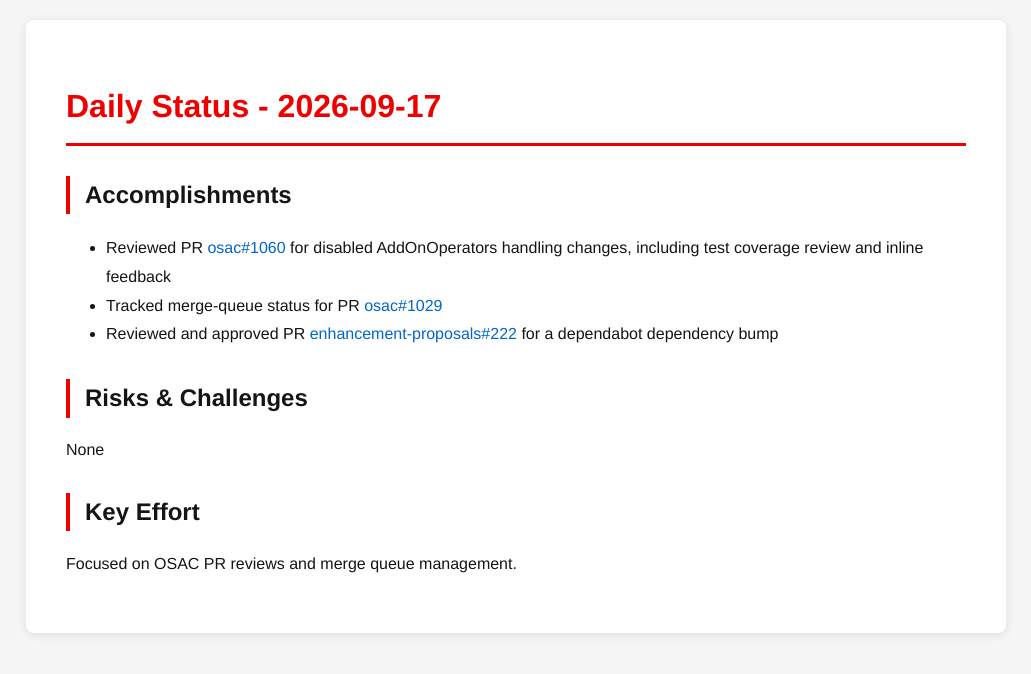
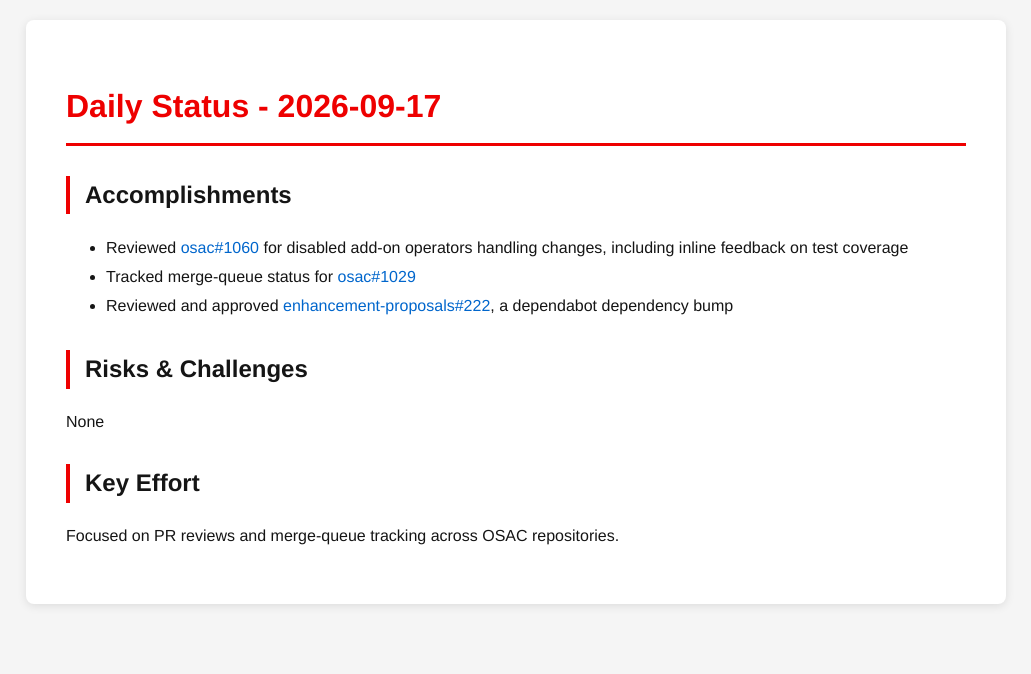
Before and after one commit to tzvatot/daily-status, a Jekyll site: the page built from 2026-09-17.md, in a window 1280 px wide. Shown: the top 674 px of the page, without its empty margins (124-1155 px from the left). Built offline with Jekyll 4.4.1, drawn with Linux system fonts in a browser that asks for light colours.

Commit message:
Daily status update - 2026-09-17

```diff
--- a/2026-09-17.md
+++ b/2026-09-17.md
@@ -7,12 +7,12 @@
 # Daily Status - 2026-09-17
 
 ## Accomplishments
-- Reviewed PR [osac#1060](https://github.com/osac-project/osac/pull/1060) for disabled AddOnOperators handling changes, including test coverage review and inline feedback
-- Tracked merge-queue status for PR [osac#1029](https://github.com/osac-project/osac/pull/1029)
-- Reviewed and approved PR [enhancement-proposals#222](https://github.com/osac-project/enhancement-proposals/pull/222) for a dependabot dependency bump
+- Reviewed [osac#1060](https://github.com/osac-project/osac/pull/1060) for disabled add-on operators handling changes, including inline feedback on test coverage
+- Tracked merge-queue status for [osac#1029](https://github.com/osac-project/osac/pull/1029)
+- Reviewed and approved [enhancement-proposals#222](https://github.com/osac-project/enhancement-proposals/pull/222), a dependabot dependency bump
 
 ## Risks & Challenges
 None
 
 ## Key Effort
-Focused on OSAC PR reviews and merge queue management.
+Focused on PR reviews and merge-queue tracking across OSAC repositories.
```
